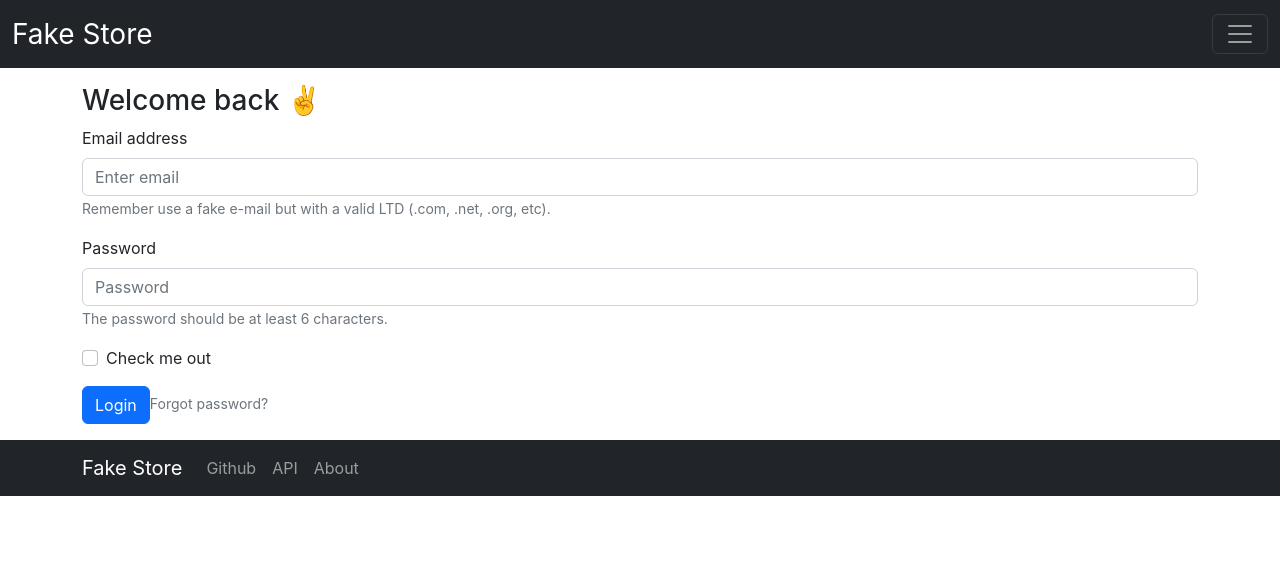
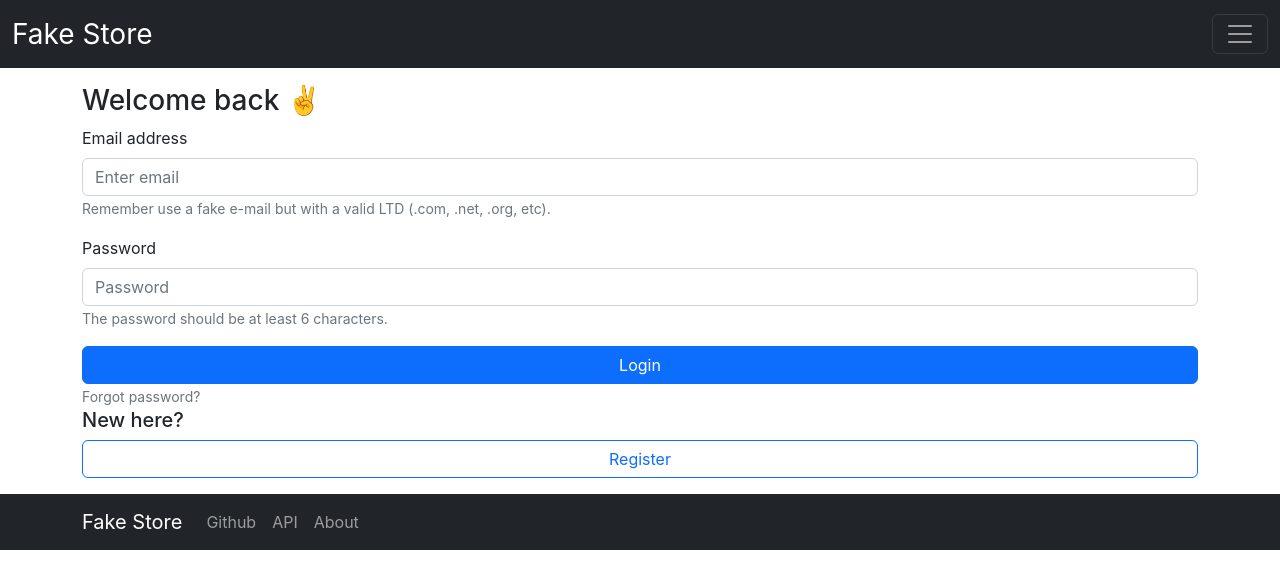
Before and after one commit to AntjeInTech2022/fakestore_boot, a React (Create React App) app: page /login in a window 1280 px wide. Shown: the top 588 px of the page. Built offline with nearby package versions, Linux system fonts and the light colour scheme.

Commit message:
<h5>New here?</h5>

```diff
--- a/src/App.js
+++ b/src/App.js
@@ -14,6 +14,9 @@
 import AllProducts from './pages/AllProducts';
 import ProductDetails from './pages/ProductDetails';
 import Login from './pages/Login';
+
+// testing
+import BannerMen from './components/BannerMen';
 
 
 
@@ -34,7 +37,7 @@
          <Route path='/women' element={<WomenCat/>}/>
 
 
-        <Route path='/men' element={<MenCat/>}/>
+        <Route path='/men' element={<><BannerMen/><MenCat/></>}/>
 
 
         <Route path='/jewelery' element={<JeweleryCat/>}/>
--- a/src/components/BannerMen.js
+++ b/src/components/BannerMen.js
@@ -3,7 +3,7 @@
 const BannerMen = () => {
   return (
     <div class="mt-4 p-5 bg-primary text-white rounded">
-  <h1>Jumbotron Example</h1>
+  <h1>Men's clothing</h1>
   <p>Lorem ipsum...</p>
 </div>
   )
--- a/src/pages/Login.js
+++ b/src/pages/Login.js
@@ -21,16 +21,25 @@
         The password should be at least 6 characters.
         </Form.Text>
       </Form.Group>
-      <Form.Group className="mb-3" controlId="formBasicCheckbox">
-        <Form.Check type="checkbox" label="Check me out" />
-      </Form.Group>
+      {/* <Form.Group className="mb-3" controlId="formBasicCheckbox">
+        <Form.Check type="checkbox" label="Check me out" disabled/>
+      </Form.Group> */}
+      <div className="d-grid gap-2">
       <Button variant="primary" type="submit">
         Login
-      </Button>
+      </Button>{' '}
+      </div>
       <Form.Text className="text-muted">
        Forgot password?
         </Form.Text>
+        <h5>New here?</h5>
+        <div className="d-grid gap-2">
+        <Button variant="outline-primary" type="submit">
+        Register
+      </Button>
+      </div>
     </Form>
+
   );
 }
 
--- a/src/pages/ProductDetails.js
+++ b/src/pages/ProductDetails.js
@@ -57,7 +57,7 @@
        <Card.Subtitle className="mb-2 text-muted">{product.price} €</Card.Subtitle>
        <Card.Text>{product.description}</Card.Text>
        <>
-       <Form.Select className="SelectSize" aria-label="Choose Size">
+       <Form.Select className="SelectSize" aria-label="Choose Size" disabled>
       <option>Choose Size</option>
       <option value="1">Small</option>
       <option value="2">Medium</option>
```
